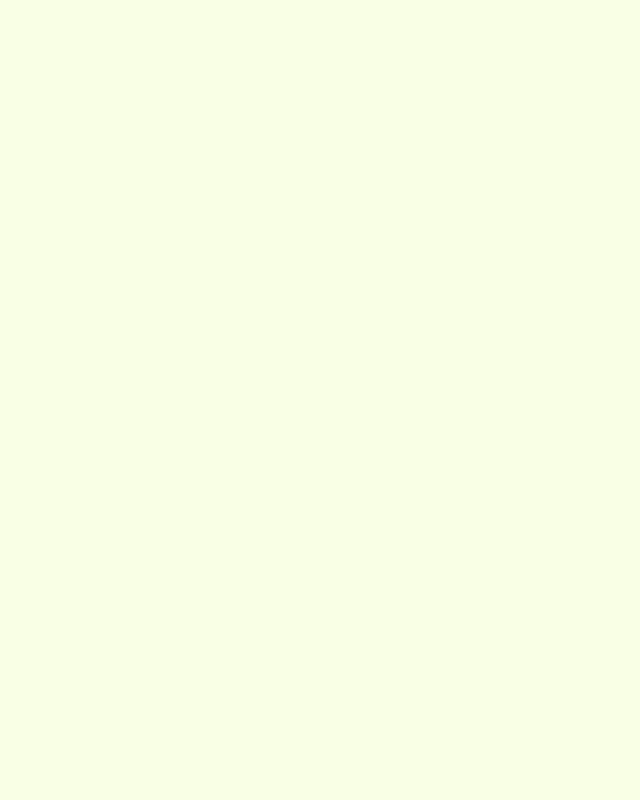
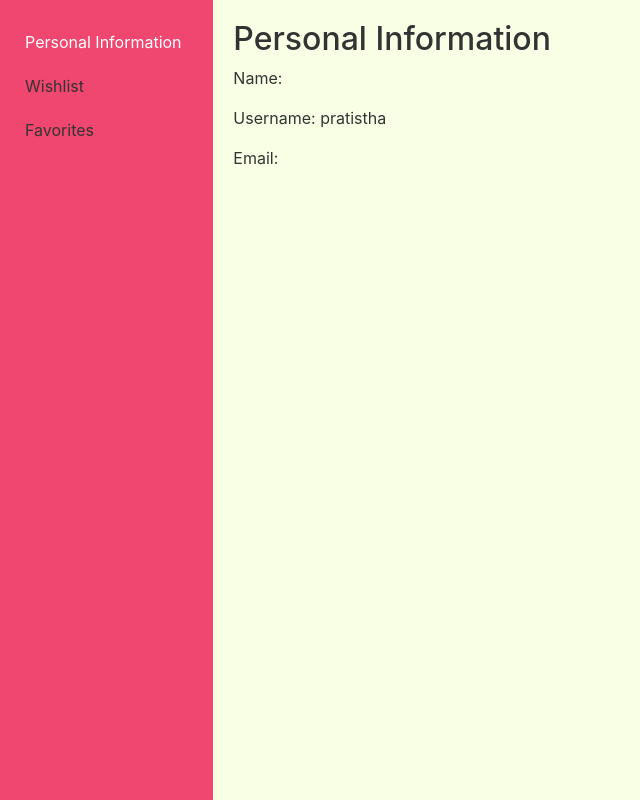
Before and after one commit to Abhilasha-Managoli/MovieReccomendations, a Django app: page /userinfo/ in a window 1280 px wide. Before the commit the part shown is empty. Shown: the whole page, without its empty margins (0-640 px from the left). Run offline with Django 5.2, Linux system fonts and the light colour scheme; a user stored in the database is signed in; data comes from the database, SQL or seed files in the repository; both versions use the stored data as it was after the commit.

Commit message:
Included genres from the api for users to see the genres of movies and tv shows, and created user info page for users to see their wishlist, favorites, and personal account details.

```diff
--- a/users/templates/moviehome.html
+++ b/users/templates/moviehome.html
@@ -97,7 +97,8 @@
                                 <img src="https://image.tmdb.org/t/p/w200{{ movie.poster_path }}" alt="{{ movie.title }} poster">
                                 <div>
                                     <h4>{{ movie.title }}</h4>
-                                    <p>Rating: {{ movie.vote_average }}</p>
+                                    <p>Rating: {{ movie.vote_average|floatformat:1 }}</p>
+                                    <p>Genres: {{ movie.genre_names|join:", " }}</p>
                                     <p>{{ movie.overview }}</p>
                                     <form method="post" action="{% url 'users:add_to_wishlist' %}">
                                         {% csrf_token %}
--- a/users/templates/userinfo.html
+++ b/users/templates/userinfo.html
@@ -9,15 +9,97 @@
         body {
             background-color: #f8ffe5;
             color: #333333;
-            position: relative;
-            margin: 0;
-            padding: 0;
+        }
+        .sidebar {
+            background-color: #ef476f;
             height: 100vh;
+            padding-top: 20px;
         }
-
+        .sidebar a {
+            display: block;
+            padding: 10px;
+            color: #333333;
+            text-decoration: none;
+        }
+        .sidebar a:hover {
+            background-color: #ef476f;
+            color: white;
+        }
+        .content {
+            padding: 20px;
+        }
+        .nav-link.active {
+            background-color: #ef476f;
+            color: white;
+        }
     </style>
 </head>
 <body>
+    <div class="container-fluid">
+        <div class="row">
+            <nav class="col-md-3 col-lg-2 d-md-block sidebar">
+                <div class="sidebar-sticky">
+                    <ul class="nav flex-column">
+                        <li class="nav-item">
+                            <a class="nav-link active" href="#personal-info" id="personal-info-tab">Personal Information</a>
+                        </li>
+                        <li class="nav-item">
+                            <a class="nav-link" href="#wishlist" id="wishlist-tab">Wishlist</a>
+                        </li>
+                        <li class="nav-item">
+                            <a class="nav-link" href="#favorites" id="favorites-tab">Favorites</a>
+                        </li>
+                    </ul>
+                </div>
+            </nav>
+            <main role="main" class="col-md-9 ml-sm-auto col-lg-10 content">
+                <div id="personal-info">
+                    <h2>Personal Information</h2>
+                    <p>Name: {{ user.first_name }} {{ user.last_name }}</p>
+                    <p>Username: {{ user.username }}</p>
+                    <p>Email: {{ user.email }}</p>
+                </div>
+                <div id="wishlist" style="display:none;">
+                    <h2>Wishlist</h2>
+                    <ul>
+                        {% for item in wishlist %}
+                            <li>{{ item.movie_title }}</li>
+                        {% endfor %}
+                    </ul>
+                </div>
+                <div id="favorites" style="display:none;">
+                    <h2>Favorites</h2>
+                    <!-- Add favorites content here -->
+                </div>
+            </main>
+        </div>
+    </div>
 
+    <script>
+        document.getElementById('personal-info-tab').addEventListener('click', function() {
+            document.getElementById('personal-info').style.display = 'block';
+            document.getElementById('wishlist').style.display = 'none';
+            document.getElementById('favorites').style.display = 'none';
+            this.classList.add('active');
+            document.getElementById('wishlist-tab').classList.remove('active');
+            document.getElementById('favorites-tab').classList.remove('active');
+        });
+        document.getElementById('wishlist-tab').addEventListener('click', function() {
+            document.getElementById('personal-info').style.display = 'none';
+            document.getElementById('wishlist').style.display = 'block';
+            document.getElementById('favorites').style.display = 'none';
+            this.classList.add('active');
+            document.getElementById('personal-info-tab').classList.remove('active');
+            document.getElementById('favorites-tab').classList.remove('active');
+        });
+        document.getElementById('favorites-tab').addEventListener('click', function() {
+            document.getElementById('personal-info').style.display = 'none';
+            document.getElementById('wishlist').style.display = 'none';
+            document.getElementById('favorites').style.display = 'block';
+            this.classList.add('active');
+            document.getElementById('personal-info-tab').classList.remove('active');
+            document.getElementById('wishlist-tab').classList.remove('active');
+        });
+    </script>
 </body>
 </html>
--- a/users/views.py
+++ b/users/views.py
@@ -7,12 +7,34 @@ from django.views.decorators.csrf import csrf_exempt
 
 from users.models import Wishlist
 
+API_KEY = "6d9d64446aa322b6e954111c63b34344"
+
+def get_genres():
+    url_movie_genres = 'https://api.themoviedb.org/3/genre/movie/list'
+    url_tv_genres = 'https://api.themoviedb.org/3/genre/tv/list'
+    params = {'api_key': API_KEY}
+    genres = {}
+
+    try:
+        # Fetch movie genres
+        response_movie_genres = requests.get(url_movie_genres, params=params)
+        response_movie_genres.raise_for_status()
+        movie_genres = response_movie_genres.json().get('genres', [])
+        genres.update({genre['id']: genre['name'] for genre in movie_genres})
+
+        # Fetch TV genres
+        response_tv_genres = requests.get(url_tv_genres, params=params)
+        response_tv_genres.raise_for_status()
+        tv_genres = response_tv_genres.json().get('genres', [])
+        genres.update({genre['id']: genre['name'] for genre in tv_genres})
+
+        return genres
+    except requests.exceptions.RequestException as e:
+        return {}
 
 def home(request):
     url_trending = 'https://api.themoviedb.org/3/trending/movie/week'
-    params = {
-        'api_key': "6d9d64446aa322b6e954111c63b34344",
-    }
+    params = {'api_key': API_KEY}
     try:
         response_trending = requests.get(url_trending, params=params)
         response_trending.raise_for_status()
@@ -23,17 +45,20 @@ def home(request):
     except requests.exceptions.RequestException as e:
         return HttpResponse(f"An error occurred: {e}", status=500)
 
-
 @login_required
 def movie_recommendation(request):
     user_name = request.user.first_name.capitalize() if request.user.first_name else ''
     return render(request, 'moviehome.html', {'user_name': user_name})
 
-
 @login_required
 def userinfo_view(request):
-    return render(request, 'userinfo.html')
-
+    wishlist = Wishlist.objects.filter(user=request.user)
+    favorites = []  # Replace this with your actual favorites query
+    return render(request, 'userinfo.html', {
+        'user': request.user,
+        'wishlist': wishlist,
+        'favorites': favorites,
+    })
 
 @login_required
 def process_movie(request):
@@ -44,11 +69,9 @@ def process_movie(request):
     # If the method is not POST, redirect to the movie_recommendation page
     return redirect('users:movie_recommendation')
 
-
 def logout_view(request):
     logout(request)
     return redirect("/")
-
 
 @login_required
 def recommendations(request):
@@ -56,11 +79,9 @@ def recommendations(request):
     query = request.GET.get('query', '')
     url_movie = 'https://api.themoviedb.org/3/search/movie'
     url_tv = 'https://api.themoviedb.org/3/search/tv'
+    params = {'api_key': API_KEY, 'query': query}
+    genres = get_genres()
 
-    params = {
-        'api_key': "6d9d64446aa322b6e954111c63b34344",
-        'query': query,
-    }
     try:
         # Fetch movies
         response_movie = requests.get(url_movie, params=params)
@@ -75,6 +96,9 @@ def recommendations(request):
         # Combine movies and TV shows
         combined_results = movies + tv_shows
 
+        for item in combined_results:
+            item['genre_names'] = [genres.get(genre_id, 'Unknown') for genre_id in item.get('genre_ids', [])]
+
         return render(request, 'moviehome.html', {
             'movies': combined_results,
             'query': query,
@@ -82,7 +106,6 @@ def recommendations(request):
         })
     except requests.exceptions.RequestException as e:
         return HttpResponse(f"An error occurred: {e}", status=500)
-
 
 @login_required
 @csrf_exempt
```
Also changed, not shown: db.sqlite3.
